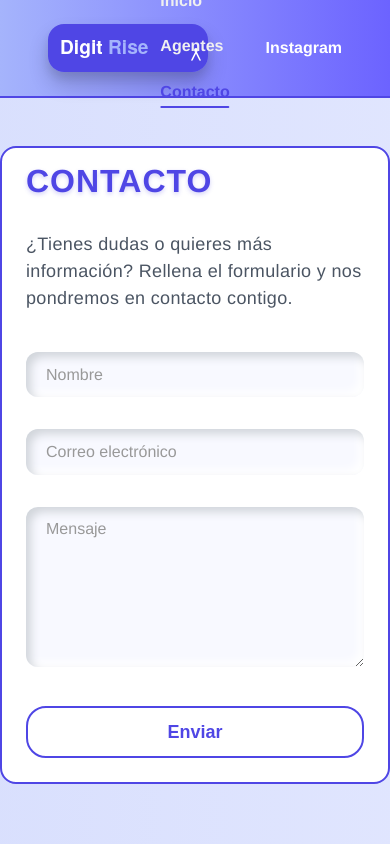
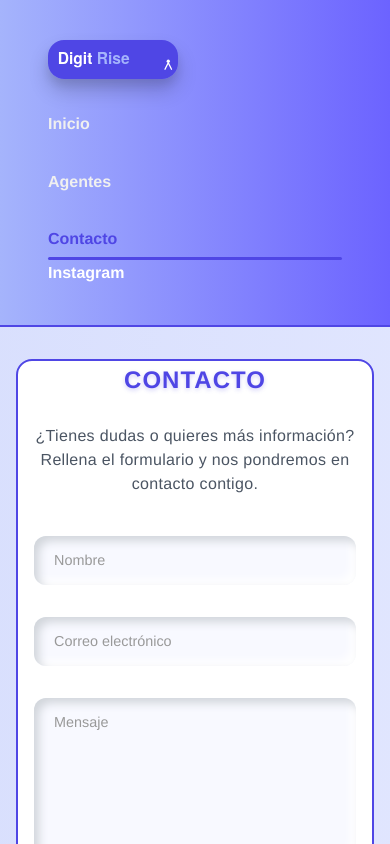
Before and after one commit to gallardo4/DigitRise, a Vue app in the folder digitrise/: page /contacto in a window 390 px wide. Shown: the top 844 px of the page. Built offline with nearby package versions, Linux system fonts and the light colour scheme.

Commit message:
Update responsive design

```diff
--- a/digitrise/src/style.css
+++ b/digitrise/src/style.css
@@ -152,6 +152,33 @@ html, body {
   color: var(--color-primary);
 }
 
+@media (max-width: 768px) {
+  .containerHeader {
+    flex-direction: column;
+    align-items: flex-start;
+    padding: 1rem;
+  }
+
+  .nav {
+    position: static;
+    transform: none;
+    flex-direction: column;
+    gap: 1rem;
+    width: 100%;
+    margin-top: 1rem;
+  }
+
+  .nav-link {
+    font-size: 1rem;
+    padding: 0.5rem 0;
+  }
+
+  .logoHeader {
+    max-width: 130px;
+    margin-bottom: 0.5rem;
+  }
+}
+
 /* HOME */
 .home {
   margin-top: 3rem;
@@ -212,33 +239,72 @@ html, body {
   font-size: 1.05rem;
 }
 
-/* PLANTILLAS */
-.plantillas {
+@media (max-width: 768px) {
+  .tituloHome {
+    font-size: clamp(1.75rem, 6vw, 2.5rem);
+    text-align: center;
+  }
+
+  .hero, .textoHome, .info-extra {
+    padding: 1rem;
+    text-align: center;
+  }
+
+  .info-extra h3 {
+    font-size: 1.25rem;
+  }
+
+  .info-extra p {
+    font-size: 1rem;
+  }
+}
+
+/* AGENTES */
+.agentes {
   padding: 40px;
   display: grid;
   grid-template-columns: repeat(auto-fit, minmax(250px, 1fr));
   gap: 20px;
 }
 
-/* PLANTILLA */
-.plantilla-card {
+/* AGENTE */
+.agente-card {
   background-color: #fff;
   border-radius: 12px;
   box-shadow: 0 2px 8px rgba(0, 0, 0, 0.05);
   padding: 20px;
   text-align: center;
 }
-.plantilla-card img {
+.agente-card img {
   width: 100%;
   border-radius: 8px;
   margin-bottom: 15px;
 }
-.plantilla-card h3 {
+.agente-card h3 {
   font-size: 1.1em;
   margin-bottom: 10px;
 }
 
-/* CONTACTO MODERNO */
+@media (max-width: 600px) {
+  .agentes {
+    grid-template-columns: 1fr;
+    padding: 20px 10px;
+  }
+
+  .agente-card {
+    padding: 16px;
+  }
+
+  .agente-card img {
+    max-height: 180px;
+  }
+
+  .agente-card h3 {
+    font-size: 1.1rem;
+  }
+}
+
+/* CONTACTO */
 .containerContacto {
   max-width: 600px;
   margin: 3rem auto 7rem;
@@ -382,6 +448,30 @@ button:focus {
     -8px -8px 20px rgba(124, 119, 255, 0.7);
 }
 
+@media (max-width: 768px) {
+  .containerContacto {
+    margin: 2rem 1rem 5rem;
+    padding: 1rem;
+  }
+
+  .tituloContacto {
+    font-size: clamp(1.5rem, 5vw, 2.25rem);
+    text-align: center;
+  }
+
+  .textoContacto {
+    font-size: 1rem;
+    text-align: center;
+  }
+
+  button {
+    width: 100%;
+    text-align: center;
+    padding: 1rem;
+    font-size: 1rem;
+  }
+}
+
 /* FOOTER */
 .footer {
   background: linear-gradient(90deg, var(--color-header-footer-bg), #6c63ff);
@@ -474,15 +564,43 @@ button:focus {
   color: var(--color-primary);
 }
 
-/* Responsividad básica */
-@media (max-width: 600px) {
-  .nav {
+@media (max-width: 768px) {
+  .containerFooter {
     flex-direction: column;
     gap: 1rem;
+    padding: 1rem;
   }
 
-  button {
-    width: 100%;
+  .footer p {
+    font-size: 0.85rem;
     text-align: center;
   }
+
+  .logoFooter {
+    max-width: 80px;
+  }
+
+  .social-link {
+    justify-content: center;
+  }
 }
+
+@media (max-width: 480px) {
+  input, textarea {
+    font-size: 0.95rem;
+    padding: 1rem;
+  }
+
+  label {
+    font-size: 0.9rem;
+    top: 0.8rem;
+  }
+
+  input:focus + label,
+  input:not(:placeholder-shown) + label,
+  textarea:focus + label,
+  textarea:not(:placeholder-shown) + label {
+    font-size: 0.75rem;
+    top: 0.1rem;
+  }
+}
```
